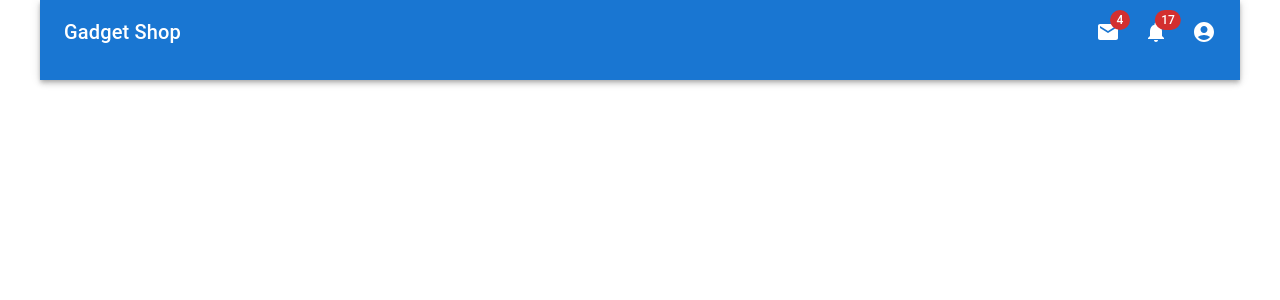
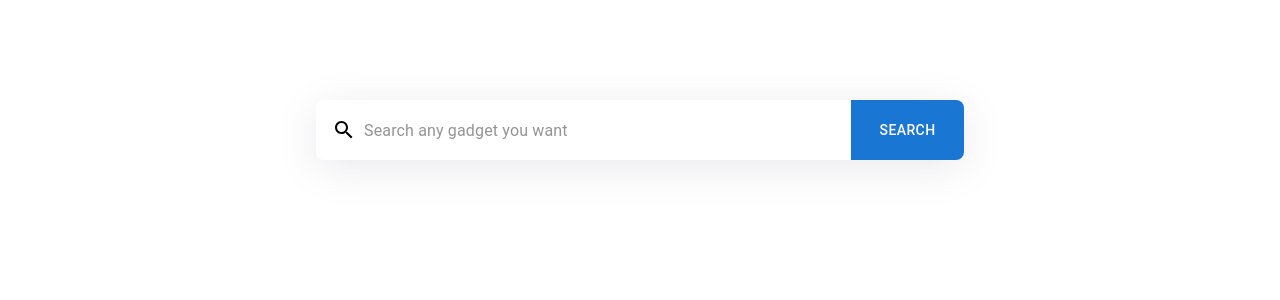
Before and after one commit to romero007andryxa/gadgetShop, a React (Create React App) app in the folder my-app/: page / in a window 1280 px wide. Shown: the top 300 px of the page. Built offline with nearby package versions, Linux system fonts and the light colour scheme.

Commit message:
Created reusable component

```diff
--- a/my-app/src/App.tsx
+++ b/my-app/src/App.tsx
@@ -1,14 +1,14 @@
 // import { AppBar } from "@mui/material";
 import "./App.css";
 import SearchBar from "./widgets/searchBar/searchBar";
-import AppBarCustom from "./widgets/appBar/appBar"
+import AppBarCustom from "./widgets/appBar/appBar";
 
 function App() {
     return (
         <div className="App">
             <header className="App-header">
-                <AppBarCustom />
-                {/* <SearchBar /> */}
+                {/* <AppBarCustom /> */}
+                <SearchBar style={{ margin: "100px auto 0" }} />
             </header>
         </div>
     );
--- a/my-app/src/widgets/searchBar/searchBar.tsx
+++ b/my-app/src/widgets/searchBar/searchBar.tsx
@@ -1,3 +1,4 @@
+import { CSSProperties } from "react";
 import { styled, alpha } from "@mui/material/styles";
 import InputBase from "@mui/material/InputBase";
 import Button from "@mui/material/Button";
@@ -11,10 +12,15 @@ import {
     ButtonStyle,
 } from "./styles";
 
-const SearchBar = () => {
+interface Props {
+    style?: CSSProperties;
+    // [cssProperty: string]: string;
+}
+
+const SearchBar: React.FC<Props> = (props) => {
     return (
         <>
-            <Box sx={BoxStyle}>
+            <Box sx={[BoxStyle, { ...props.style }]}>
                 <Box sx={BoxIconWrapperStyle}>
                     <SearchIcon />
                 </Box>
--- a/my-app/src/widgets/searchBar/styles.tsx
+++ b/my-app/src/widgets/searchBar/styles.tsx
@@ -1,6 +1,11 @@
 import { Theme } from "@mui/material";
+import { CSSProperties } from "react";
 
-const BoxIconWrapperStyle = {
+interface IStyle {
+    [property: string]: string | number | object;
+}
+
+const BoxIconWrapperStyle: IStyle = {
     padding: 2,
     height: "60px",
     position: "absolute",
@@ -10,7 +15,7 @@ const BoxIconWrapperStyle = {
     justifyContent: "center",
 };
 
-const BoxStyle = {
+const BoxStyle: IStyle = {
     boxShadow: "0px 8px 45px 0px rgba(3, 0, 71, 0.09)",
     margin: 2,
     width: "648px",
@@ -23,7 +28,7 @@ const BoxStyle = {
     borderRadius: 2,
 };
 
-const InputBaseStyle = {
+const InputBaseStyle: IStyle = {
     height: "60px",
     width: "100%",
     color: "inherit",
@@ -36,7 +41,7 @@ const InputBaseStyle = {
     },
 };
 
-const ButtonStyle = {
+const ButtonStyle: IStyle = {
     borderRadius: "0px 8px 8px 0px",
     height: "60px",
     width: "130px",
```
